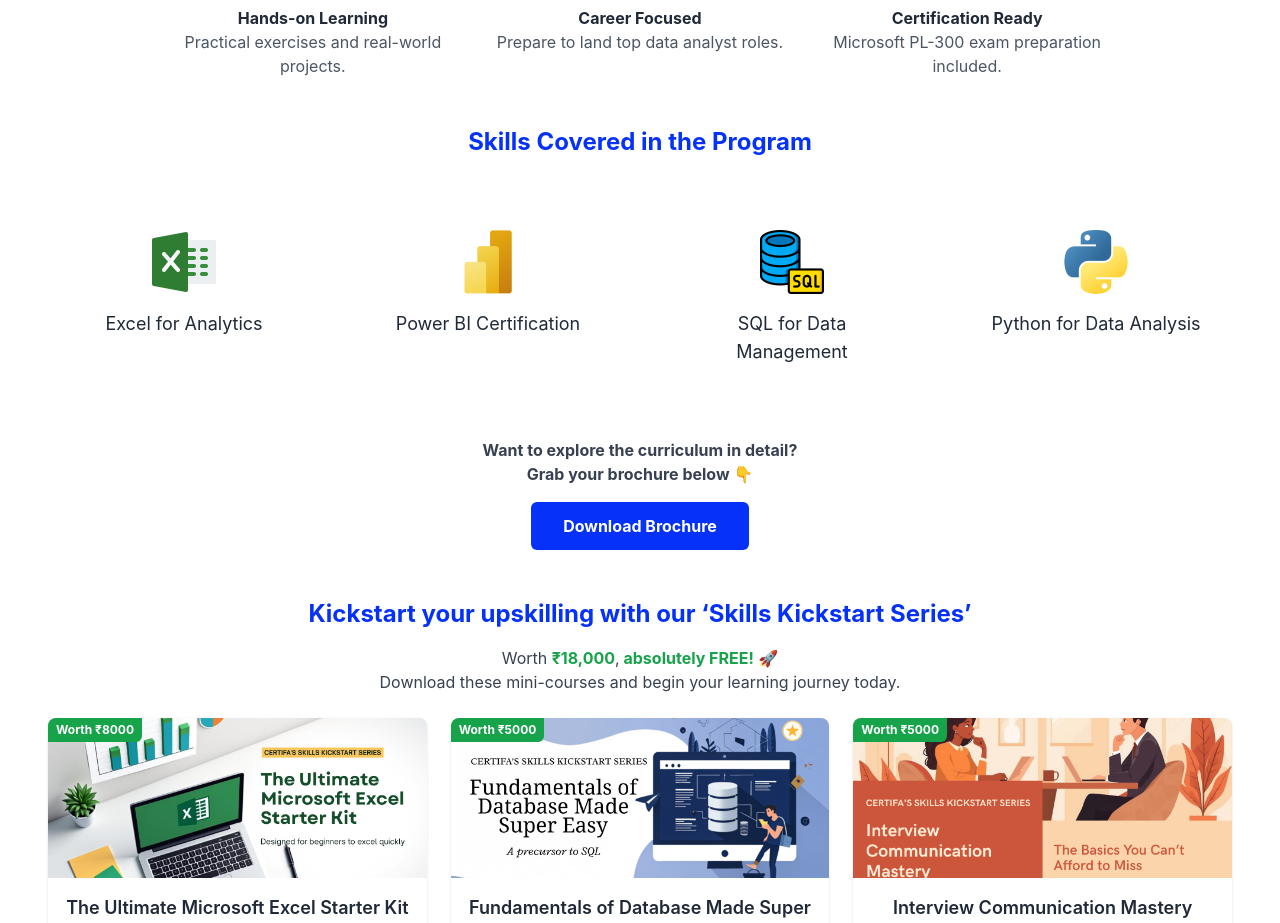
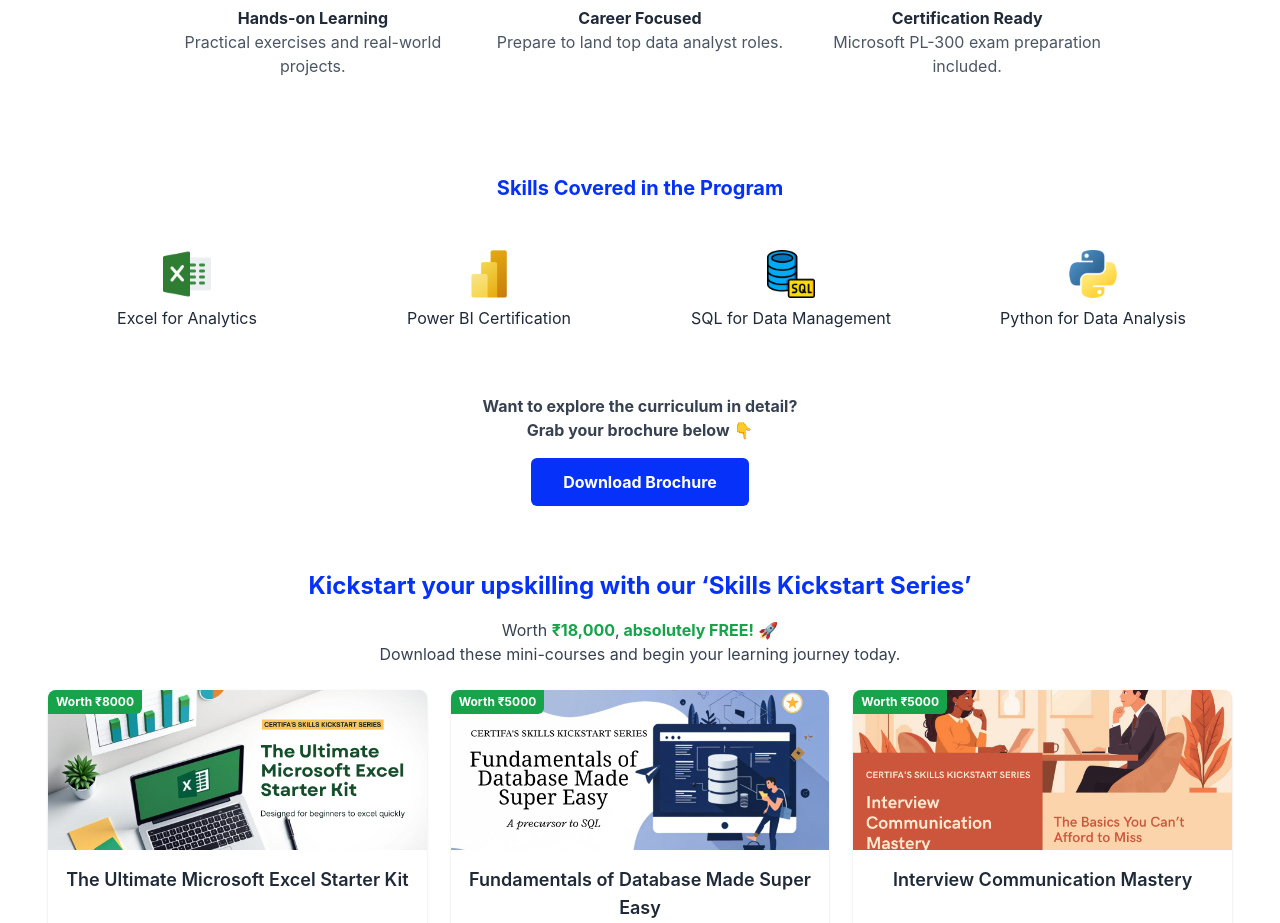
Before and after one commit to sanjeev699/certifa_rebel, a React (Create React App) app: page / in a window 1280 px wide. Shown: the part 4691-5614 px from the top of the page. Built offline with nearby package versions, Linux system fonts and the light colour scheme.

Commit message:
Update ProgramDetailsSection.jsx

```diff
--- a/src/components/ProgramDetailsSection.jsx
+++ b/src/components/ProgramDetailsSection.jsx
@@ -82,18 +82,18 @@ const ProgramDetailsSection = () => {
       </div>
 
     {/* Skills Covered */}
-      <div className="max-w-7xl mx-auto px-6 md:px-12 mb-12">
-        <h2 className="text-xl md:text-2xl font-bold text-center text-brandBlue mb-12">
+<div className="max-w-7xl mx-auto px-6 md:px-12 mt-12 mb-16"> {/* added mt-12 for spacing from USP */}
+  <h2 className="text-lg md:text-xl font-bold text-center text-brandBlue mb-8">
     Skills Covered in the Program
   </h2>
-        <div className="grid grid-cols-1 sm:grid-cols-2 md:grid-cols-4 gap-8 justify-items-center">
+  <div className="grid grid-cols-1 sm:grid-cols-2 md:grid-cols-4 gap-6 justify-items-center">
     {[{logo: excelLogo, title: "Excel for Analytics"},
       {logo: powerBILogo, title: "Power BI Certification"},
       {logo: sqlLogo, title: "SQL for Data Management"},
       {logo: pythonLogo, title: "Python for Data Analysis"}].map((topic, idx) => (
-            <div key={idx} className="bg-white rounded-lg p-6 flex flex-col items-center">
-              <img src={topic.logo} alt={topic.title} className="h-16 mb-4" />
-              <h2 className="text-gray-800 text-lg text-center">{topic.title}</h2>
+      <div key={idx} className="bg-white rounded-lg p-4 flex flex-col items-center">
+        <img src={topic.logo} alt={topic.title} className="h-12 mb-2" />
+        <h3 className="text-gray-800 text-base text-center">{topic.title}</h3>
       </div>
     ))}
   </div>
```
Lines whose indentation alone changed are shown as unchanged.
